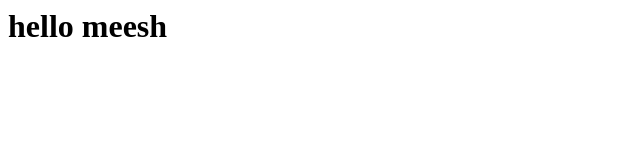
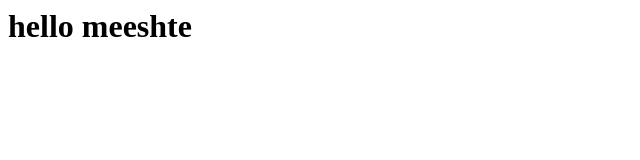
Before and after one commit to mashaelabdullah/TechCampus-one, a plain HTML site: page index.html in a window 1280 px wide. Shown: the full height of the page, 0-640 px from the left. Drawn offline with Linux system fonts and the light colour scheme.

Commit message:
first commit

```diff
--- a/index.html
+++ b/index.html
@@ -3,7 +3,7 @@
 <title>add-index</title>
 </head>
 <body>
-<h1>hello meesh</h1>
+<h1>hello meeshte </h1>
 
 </body>
 </html>
```
